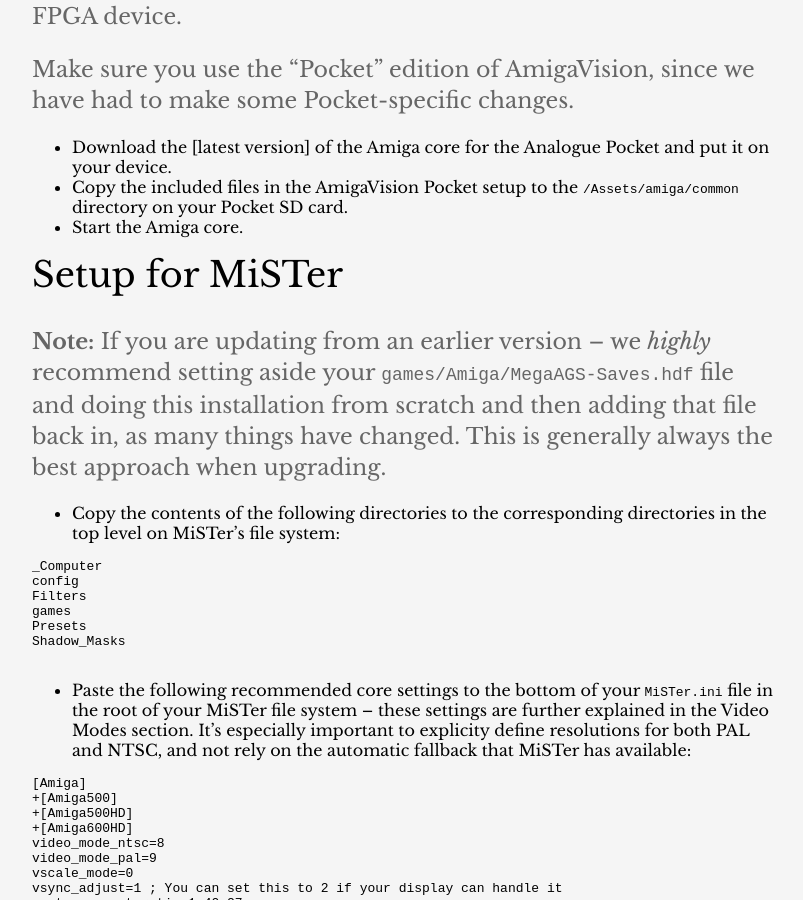
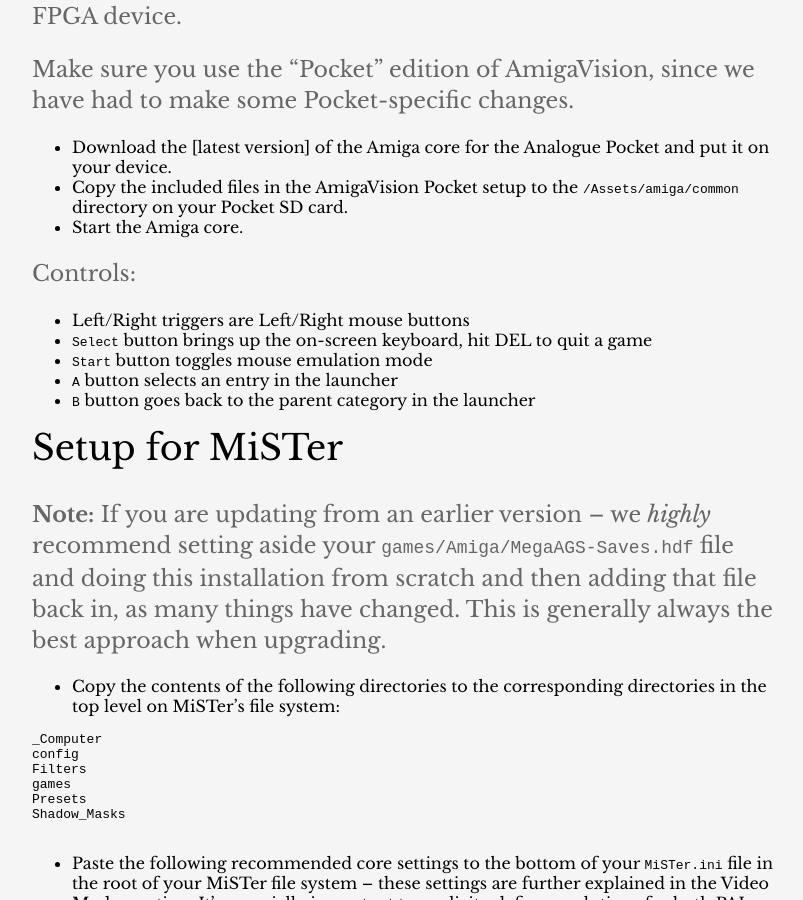
Before and after one commit to amigavision/amigavision.github.io, a Jekyll site: the page built from docs.md, in a window 1280 px wide and 900 px high, scrolled down 5196 px. Shown: the whole window, without its empty margins (233-1036 px from the left). Built offline with Jekyll 4.4.1, drawn with Linux system fonts in a browser that asks for light colours.

Commit message:
Control instrtuctions added

```diff
--- a/docs.md
+++ b/docs.md
@@ -107,6 +107,14 @@
 * Download the [latest version] of the Amiga core for the Analogue Pocket and put it on your device.
 * Copy the included files in the AmigaVision Pocket setup to the `/Assets/amiga/common` directory on your Pocket SD card.
 * Start the Amiga core.
+
+Controls:
+
+* Left/Right triggers are Left/Right mouse buttons
+* `Select` button brings up the on-screen keyboard, hit DEL to quit a game
+* `Start` button toggles mouse emulation mode
+* `A` button selects an entry in the launcher
+* `B` button goes back to the parent category in the launcher
 
 ## Setup for MiSTer
 
```
